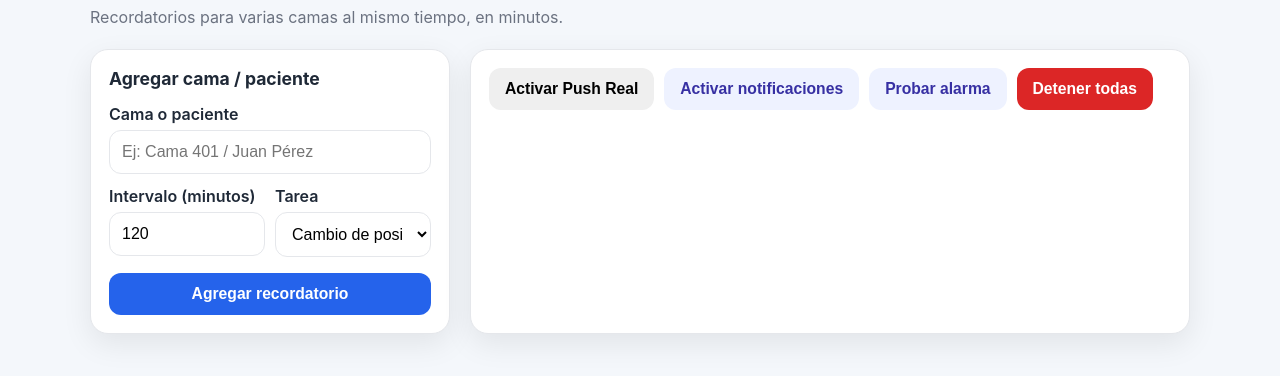
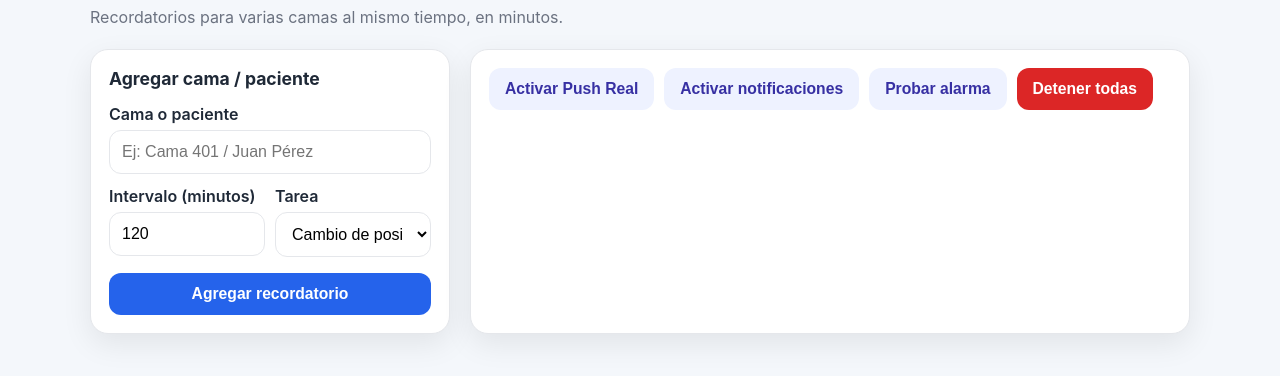
Before and after one commit to peyu97/upp-hero, a plain HTML site: page index.html in a window 1280 px wide. Shown: the part 124-500 px from the top of the page. Drawn offline with Linux system fonts and the light colour scheme.

Commit message:
Update index.html

```diff
--- a/index.html
+++ b/index.html
@@ -174,7 +174,7 @@
 
       <section class="card">
         <div class="toolbar">
-          <button onclick="activarPush()">Activar Push Real</button>
+          <button  class="btn-secondary" onclick="activarPush()">Activar Push Real</button>
           <button class="btn-secondary" onclick="requestNotifPermission()">Activar notificaciones</button>
           <button class="btn-secondary" onclick="testAlarm()">Probar alarma</button>
           <button class="btn-danger" onclick="stopAll()">Detener todas</button>
```
